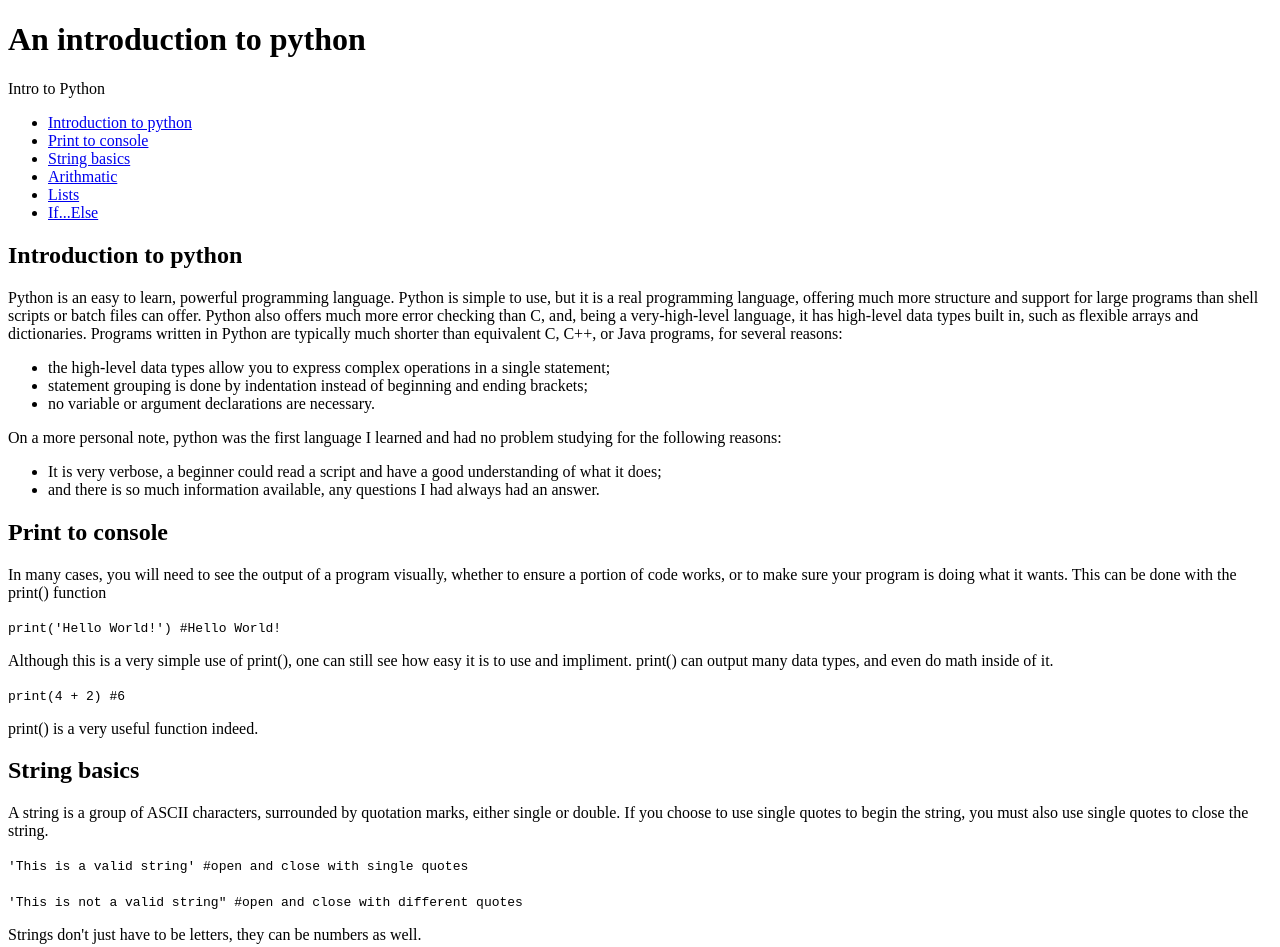
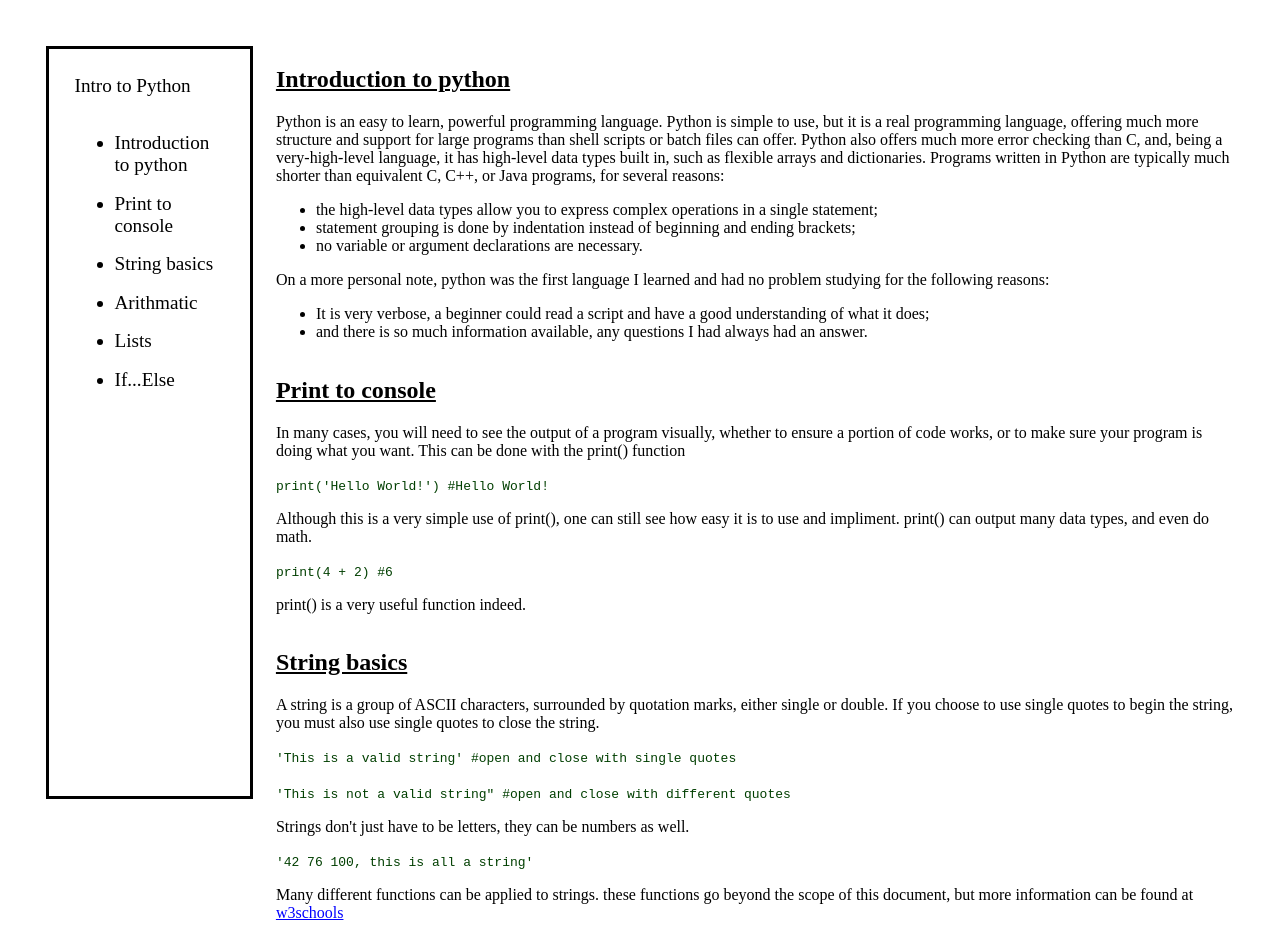
Before and after one commit to jarikhenriksen/Technical_Document, a plain HTML site: page index.html in a window 1280 px wide. Shown: the top 947 px of the page. Drawn offline with Linux system fonts and the light colour scheme.

Commit message:
finished, made responsive, spell checked

```diff
--- a/index.html
+++ b/index.html
@@ -1,10 +1,67 @@
 <!DOCTYPE html>
 <style>
+main {
+    display: flex;
+    flex-direction: row;
+    flex-wrap: wrap;
+    font-size: medium;
+    background-color: rgb(255, 255, 255);
+    color: black;
+    padding: 3%;
+}
+nav {
+    display: flex;
+    flex-direction: column;
+    background-color: white;
+    height: 87%;
+    width: 150px;
+    color: black;
+    font-size: larger;
+    padding: 2%;
+    position: fixed;
+    border-style: solid;
+    border-color: rgb(0, 0, 0)
+}
+@media (max-width: 400px){
+    nav {
+        display: none;
+    }
+}
 
+nav li {
+    padding-top: 15%;
+
+}
+nav a {
+    color: black;
+}
+nav a:link {
+    text-decoration: none;
+}
+nav a:visited {
+    text-decoration: none;
+}
+code {
+    color: rgb(1, 63, 1);
+}
+h2 {
+    text-decoration: underline;
+}
+div a:link {
+    color: blue;
+}
+div {
+    padding-left: 230px;
+}
+@media (max-width: 400px) {
+    div {
+        padding-left: 0px;
+    }
+}
 </style>
-<header id=IntroHeader>
-    <h1>An introduction to python</h1>
-</header>
+
+
+<main id='main-doc'>
     <nav id='nav-bar'>
         <header>Intro to Python</header>
         <ul>
@@ -17,7 +74,6 @@
         </ul>
 
     </nav>
-<main id='main-doc'>
     <div class='main-section' id='Introduction_to_python'>
         <h2>Introduction to python</h2>
         <p>Python is an easy to learn, powerful programming language.
@@ -49,7 +105,7 @@
             <h2>Print to console</h2>
 
             <p>In many cases, you will need to see the output of a program visually, whether to ensure a portion of
-                code works, or to make sure your program is doing what it wants. This can be done with the print() function
+                code works, or to make sure your program is doing what you want. This can be done with the print() function
             </p>
 
             <code>print('Hello World!')
@@ -57,7 +113,7 @@
             </code>
 
             <p>Although this is a very simple use of print(), one can still see how easy it is to use and impliment.
-                print() can output many data types, and even do math inside of it.
+                print() can output many data types, and even do math.
             </p>
 
             <code>print(4 + 2)
@@ -126,7 +182,7 @@
         <header>
             <h2>Lists</h2>
 
-            <p>information in python can be stored in a list, also called an array in other languages.
+            <p>iInformation in python can be stored in a list, also called an array in other languages.
                 Many object types can be stored in a list, even other lists can be stored in a list!
             </p>
 
@@ -160,7 +216,7 @@
             </code>
 
             <p>While this is a very simple example of if else, it is easy to see the applications.
-                 They can run certain code if an argument is true or false, if an array contains a certain element,
+                 They can run certain code if an argument is true or false, if a list contains a certain element,
                   and many, many more. More information can be found at <a href='https://www.w3schools.com/python/python_conditions.asp'>w3schools.</a>
             </p>
         </header>
```
Lines whose indentation alone changed are shown as unchanged.
